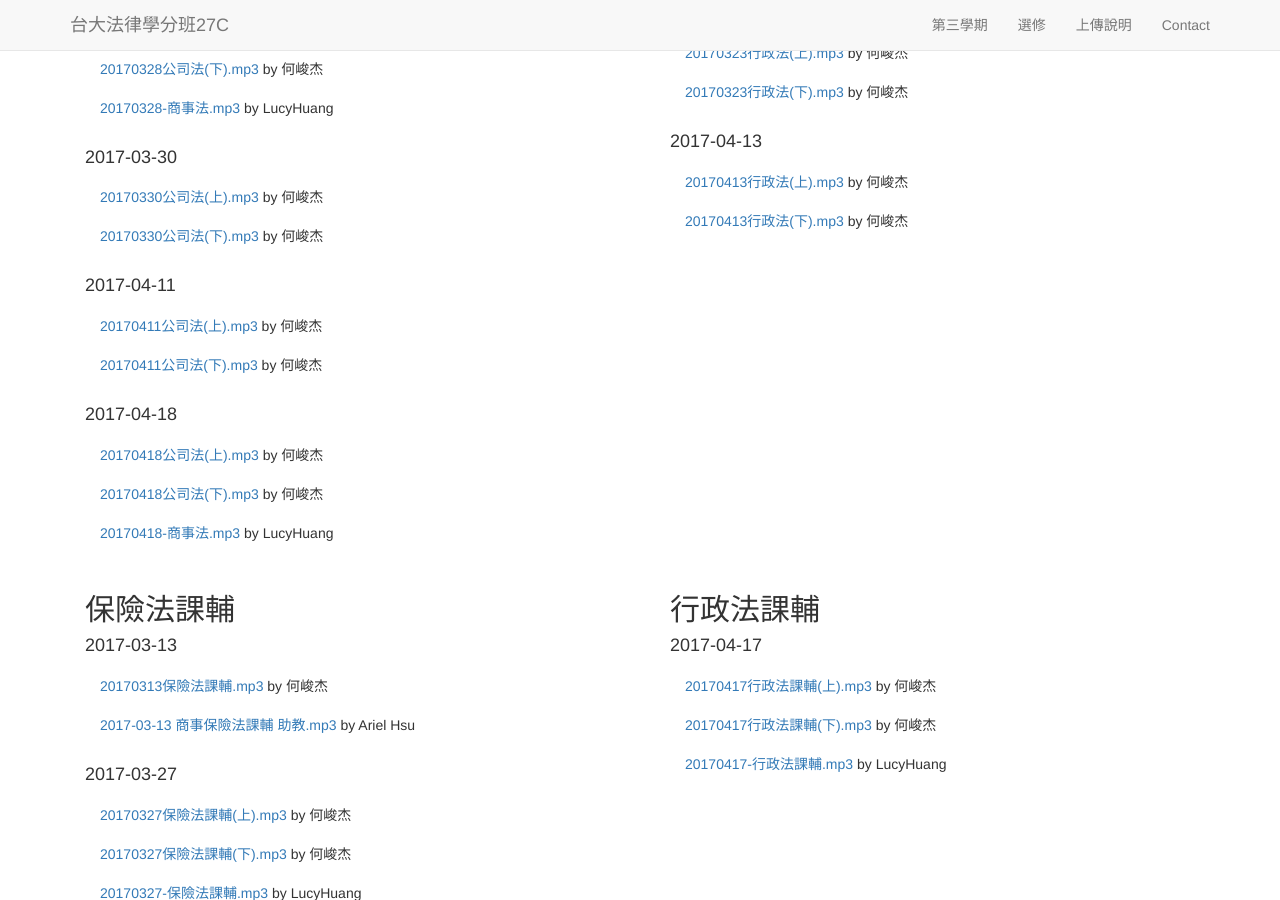
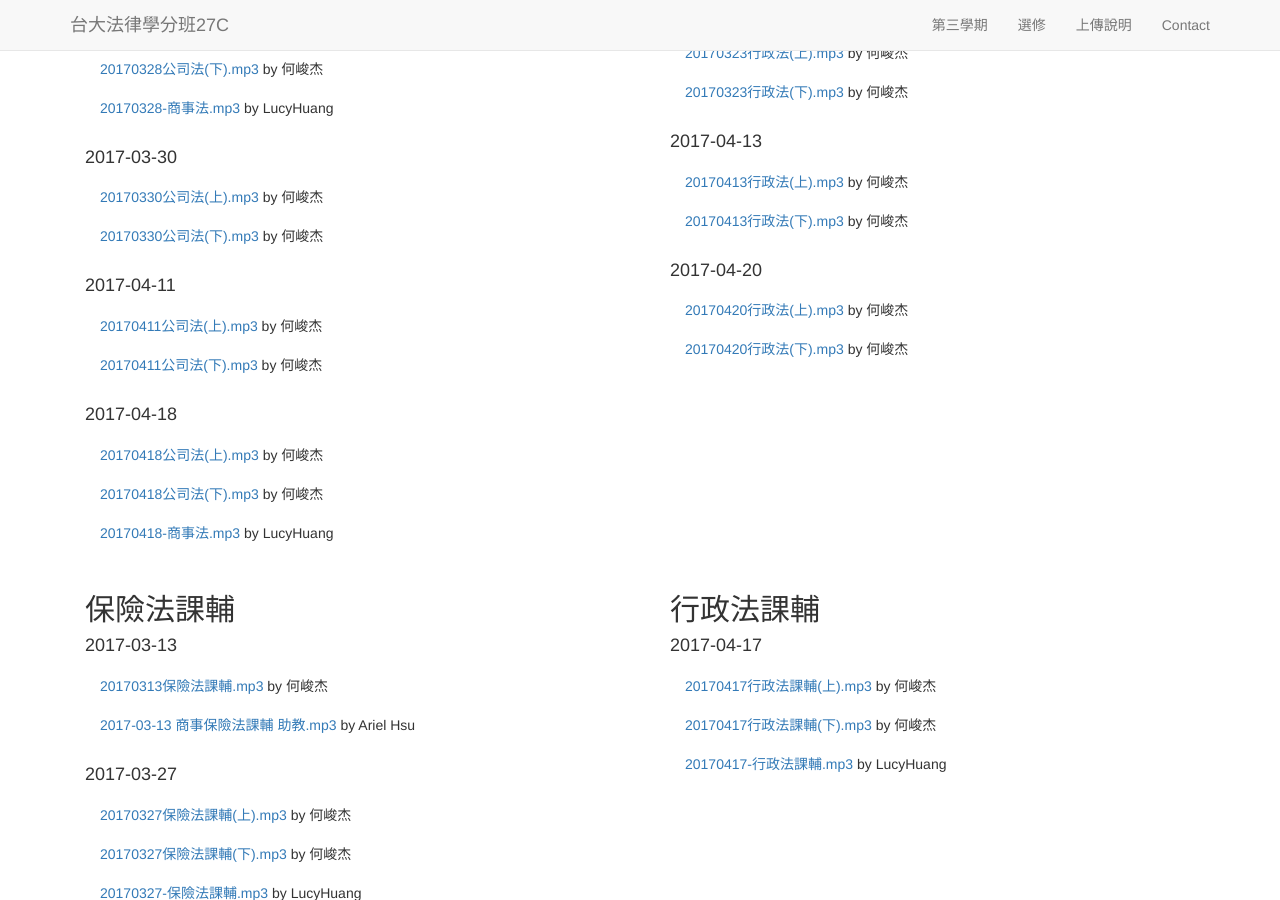
Before and after one commit to maxmilian/ntu_specs_law, a Jekyll site: the page built from semester3/index.html, in a window 1280 px wide and 900 px high, scrolled down 1008 px. Built offline with Jekyll 4.4.1, drawn with Linux system fonts in a browser that asks for light colours; nearby versions of some CDN libraries.

Commit message:
upload records

```diff
--- a/semester3/index.html
+++ b/semester3/index.html
@@ -107,6 +107,11 @@ layout: template1
         <li class="list-group-item"><a href="{{ site.adminitrative_record }}/Ho_7_1.mp3">20170413行政法(上).mp3</a> by 何峻杰</li>
         <li class="list-group-item"><a href="{{ site.adminitrative_record }}/Ho_7_2.mp3">20170413行政法(下).mp3</a> by 何峻杰</li>
       </ul>
+      <h4>2017-04-20</h4>
+      <ul class="list-group">
+        <li class="list-group-item"><a href="{{ site.adminitrative_record }}/Ho_8_1.mp3">20170420行政法(上).mp3</a> by 何峻杰</li>
+        <li class="list-group-item"><a href="{{ site.adminitrative_record }}/Ho_8_2.mp3">20170420行政法(下).mp3</a> by 何峻杰</li>
+      </ul>
     </div>
   </div>
   <div class="row">
```
